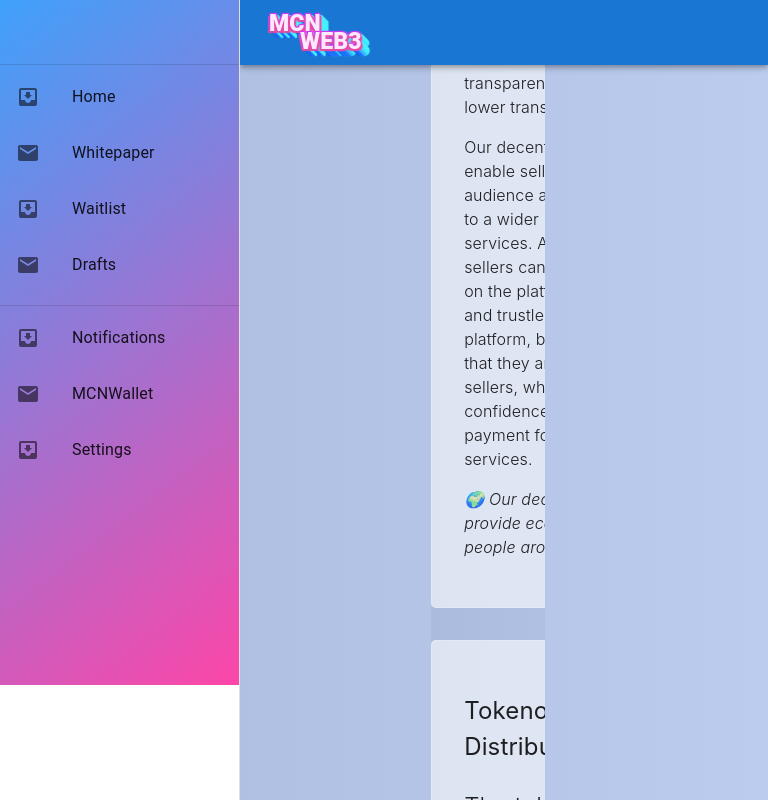
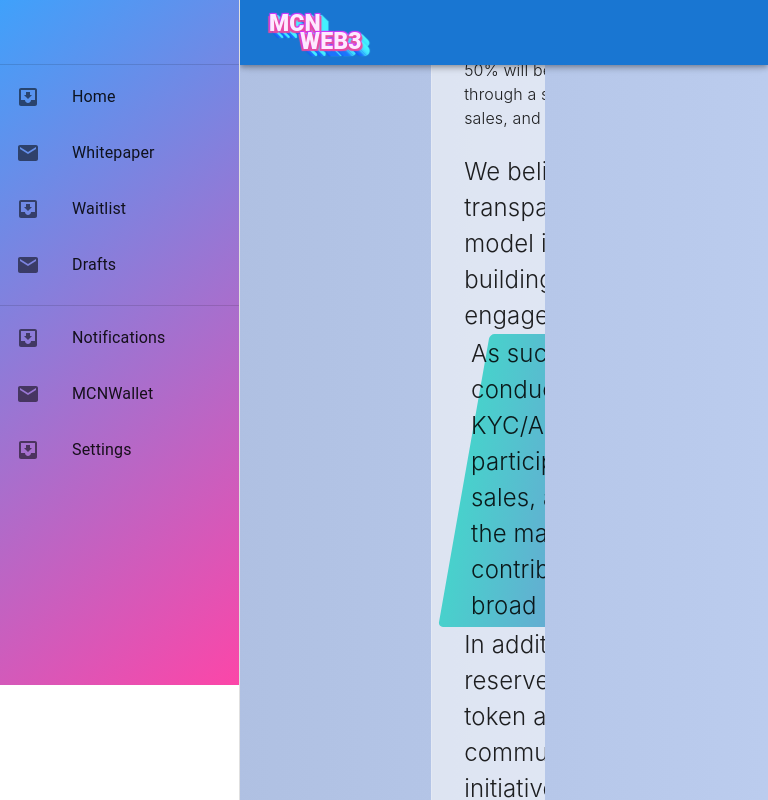
Before and after one commit to ewurufortune/Marknet, a React (Create React App) app: page /whitepaper in a window 768 px wide. Built offline with nearby package versions, Linux system fonts and the light colour scheme.

Commit message:
minor mediaquery css changes

```diff
--- a/src/components/whitepapercss/paragraphonecss.scss
+++ b/src/components/whitepapercss/paragraphonecss.scss
@@ -159,7 +159,7 @@ li {
     width: min(90vw, 1200px);
     margin-left: auto;
     margin-right: auto;
-    margin-top: -32rem;
+    margin-top: -202rem;
     margin-bottom: 15rem;
   }
 }
```
